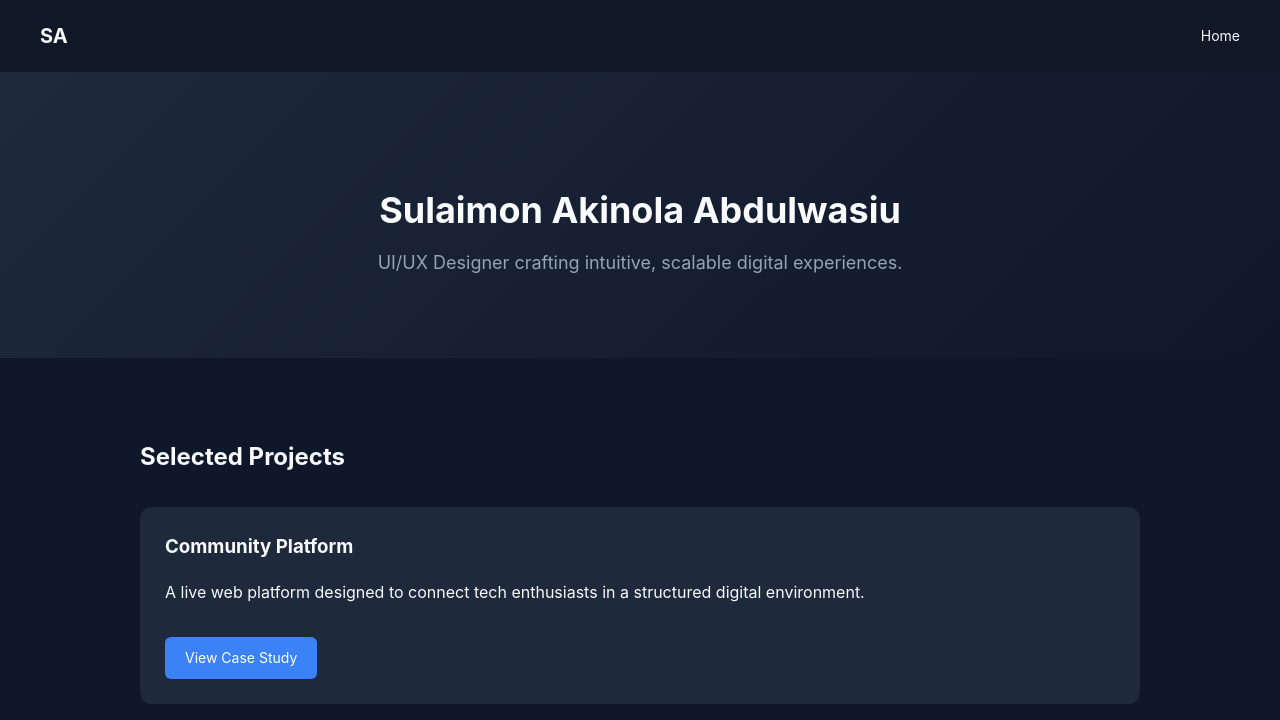
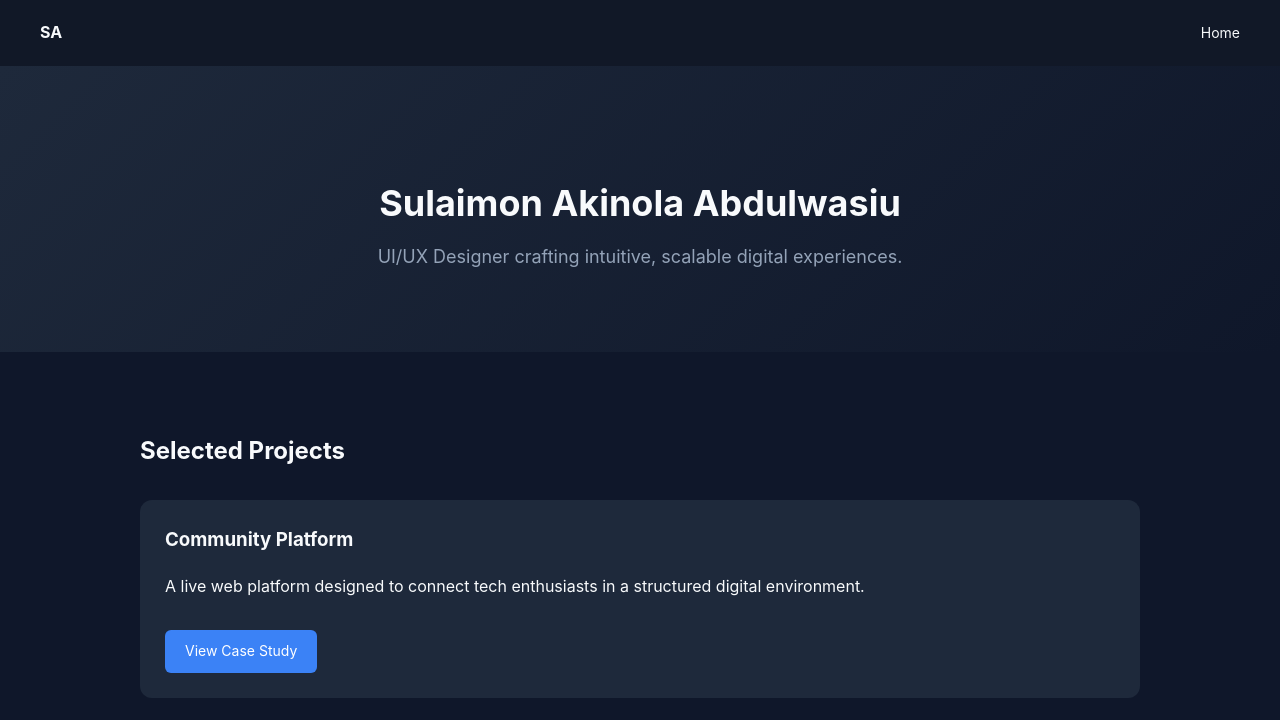
Before and after one commit to kinzswiz/sulaimon-portfolio-, a plain HTML site: page index.html in a window 1280 px wide. Shown: the top 720 px of the page. Drawn offline with Linux system fonts and the light colour scheme.

Commit message:
Update style.css

```diff
--- a/style.css
+++ b/style.css
@@ -15,8 +15,7 @@ body {
 }
 
 .logo {
-  font-weight: bold;
-  font-size: 20px;
+  font-weight: 700;
 }
 
 .nav a {
```
